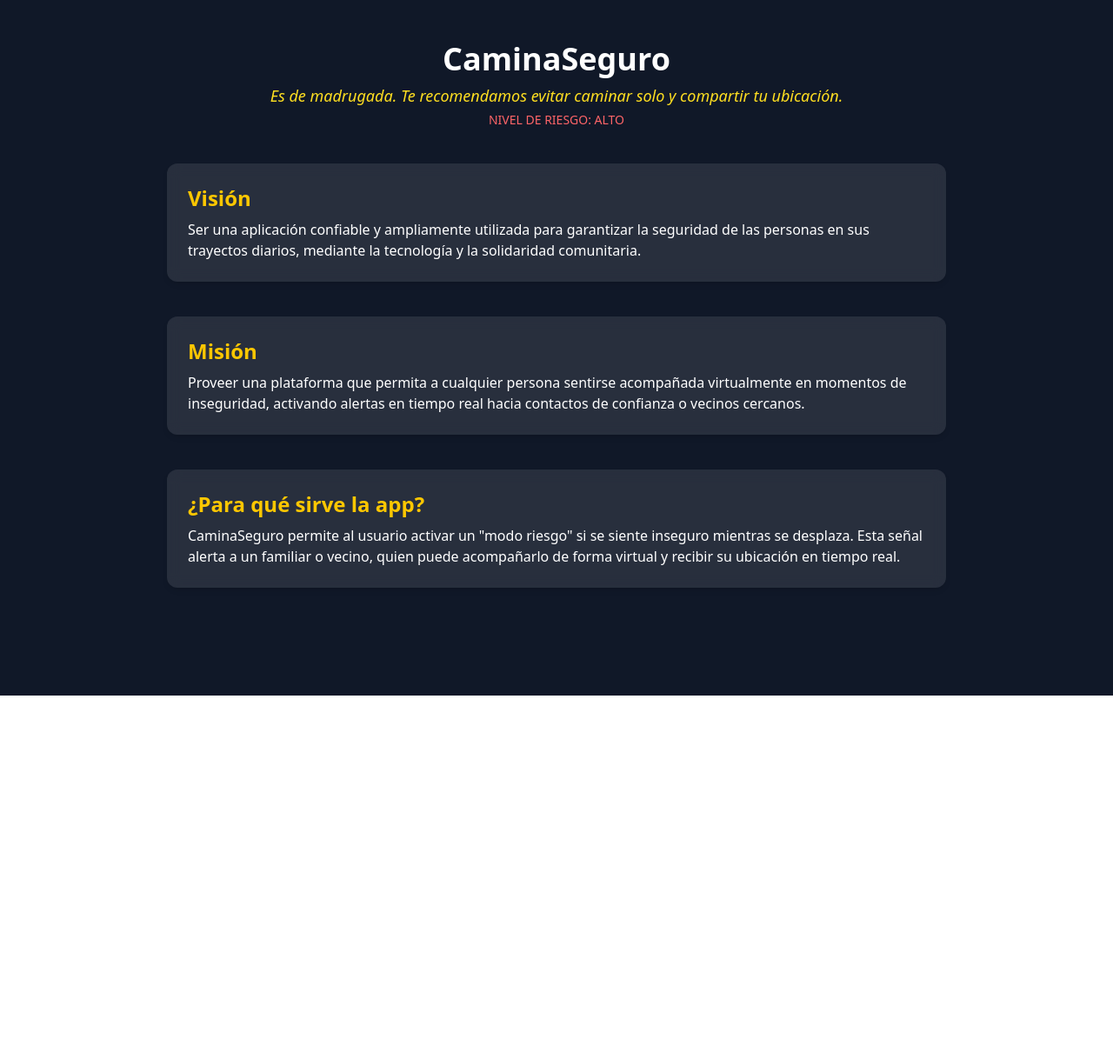
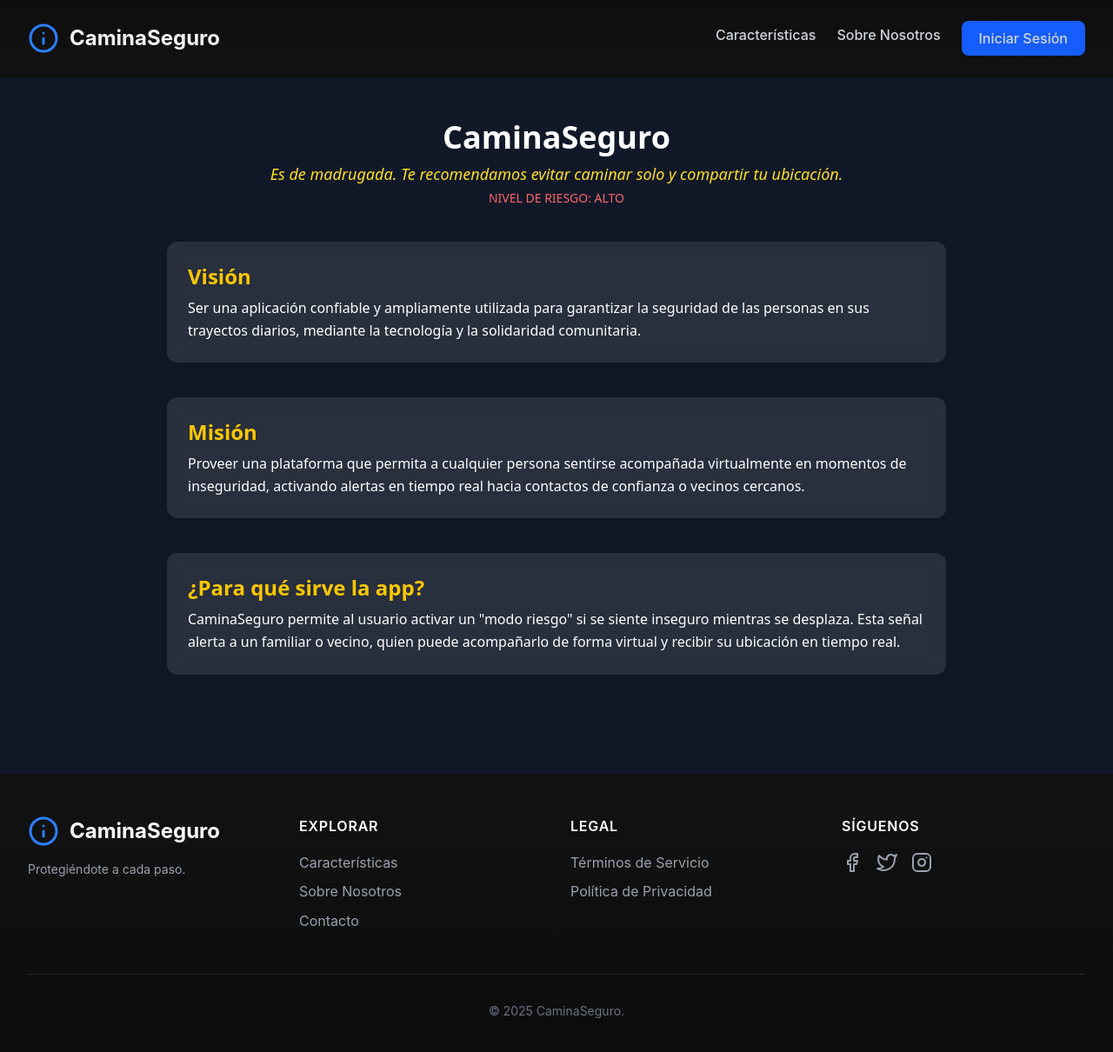
Before and after one commit to zrempz/caminaseguro, a SvelteKit app in the folder frontend/: page / in a window 1280 px wide. Shown: the top 1210 px of the page at 87% size. Before the commit the page ends 800 px from the top, so only its background shows below. Built offline with nearby package versions, Linux system fonts and the light colour scheme.

Commit message:
agregar header y footer base al layout principal

```diff
--- /dev/null
+++ b/frontend/src/lib/components/Footer.svelte
@@ -0,0 +1,46 @@
+<footer class="app-footer">
+  <div class="content-wrapper">
+    <div class="footer-grid">
+      <div class="footer-column">
+        <div class="logo-container mb-4">
+          <svg class="logo-svg" viewBox="0 0 24 24" fill="none" xmlns="http://www.w3.org/2000/svg">
+            <path d="M12 22C17.5228 22 22 17.5228 22 12C22 6.47715 17.5228 2 12 2C6.47715 2 2 6.47715 2 12C2 17.5228 6.47715 22 12 22Z" stroke="currentColor" stroke-width="2" stroke-linecap="round" stroke-linejoin="round"/>
+            <path d="M12 16V12" stroke="currentColor" stroke-width="2" stroke-linecap="round" stroke-linejoin="round"/>
+            <path d="M12 8H12.01" stroke="currentColor" stroke-width="2" stroke-linecap="round" stroke-linejoin="round"/>
+          </svg>
+          <span class="logo-text">CaminaSeguro</span>
+        </div>
+        <p class="footer-tagline">Protegiéndote a cada paso.</p>
+      </div>
+
+      <div class="footer-column">
+        <h4 class="footer-heading">Explorar</h4>
+        <ul class="footer-links">
+          <li><a href="/features">Características</a></li>
+          <li><a href="/about">Sobre Nosotros</a></li>
+          <li><a href="/contact">Contacto</a></li>
+        </ul>
+      </div>
+
+      <div class="footer-column">
+        <h4 class="footer-heading">Legal</h4>
+        <ul class="footer-links">
+          <li><a href="/terms">Términos de Servicio</a></li>
+          <li><a href="/privacy">Política de Privacidad</a></li>
+        </ul>
+      </div>
+
+      <div class="footer-column">
+        <h4 class="footer-heading">Síguenos</h4>
+        <div class="social-icons">
+          <a href="javascript:void(0)" aria-label="Facebook"><svg xmlns="http://www.w3.org/2000/svg" width="24" height="24" viewBox="0 0 24 24" fill="none" stroke="currentColor" stroke-width="2" stroke-linecap="round" stroke-linejoin="round"><path d="M18 2h-3a5 5 0 0 0-5 5v3H7v4h3v8h4v-8h3l1-4h-4V7a1 1 0 0 1 1-1h3z"></path></svg></a>
+          <a href="javascript:void(0)" aria-label="Twitter"><svg xmlns="http://www.w3.org/2000/svg" width="24" height="24" viewBox="0 0 24 24" fill="none" stroke="currentColor" stroke-width="2" stroke-linecap="round" stroke-linejoin="round"><path d="M23 3a10.9 10.9 0 0 1-3.14 1.53 4.48 4.48 0 0 0-7.86 3v1A10.66 10.66 0 0 1 3 4s-4 9 5 13a11.64 11.64 0 0 1-7 2c9 5 20 0 20-11.5a4.5 4.5 0 0 0-.08-.83A7.72 7.72 0 0 0 23 3z"></path></svg></a>
+          <a href="javascript:void(0)" aria-label="Instagram"><svg xmlns="http://www.w3.org/2000/svg" width="24" height="24" viewBox="0 0 24 24" fill="none" stroke="currentColor" stroke-width="2" stroke-linecap="round" stroke-linejoin="round"><rect x="2" y="2" width="20" height="20" rx="5" ry="5"></rect><path d="M16 11.37A4 4 0 1 1 12.63 8 4 4 0 0 1 16 11.37z"></path><line x1="17.5" y1="6.5" x2="17.51" y2="6.5"></line></svg></a>
+        </div>
+      </div>
+    </div>
+    <div class="footer-bottom">
+      <p class="footer-text">&copy; 2025 CaminaSeguro.</p>
+    </div>
+  </div>
+</footer>
--- /dev/null
+++ b/frontend/src/lib/components/Header.svelte
@@ -0,0 +1,17 @@
+<header class="app-header">
+  <div class="content-wrapper">
+    <div class="logo-container">
+      <svg class="logo-svg" viewBox="0 0 24 24" fill="none" xmlns="http://www.w3.org/2000/svg">
+        <path d="M12 22C17.5228 22 22 17.5228 22 12C22 6.47715 17.5228 2 12 2C6.47715 2 2 6.47715 2 12C2 17.5228 6.47715 22 12 22Z" stroke="currentColor" stroke-width="2" stroke-linecap="round" stroke-linejoin="round"/>
+        <path d="M12 16V12" stroke="currentColor" stroke-width="2" stroke-linecap="round" stroke-linejoin="round"/>
+        <path d="M12 8H12.01" stroke="currentColor" stroke-width="2" stroke-linecap="round" stroke-linejoin="round"/>
+      </svg>
+      <span class="logo-text">CaminaSeguro</span>
+    </div>
+    <nav class="main-nav">
+      <a href="/features">Características</a>
+      <a href="/about">Sobre Nosotros</a>
+      <a href="/login" class="button-primary">Iniciar Sesión</a>
+    </nav>
+  </div>
+</header>
--- a/frontend/src/routes/+layout.svelte
+++ b/frontend/src/routes/+layout.svelte
@@ -1,7 +1,26 @@
 <script lang="ts">
-	import '../app.css';
+  import Header from '$lib/components/Header.svelte';
+  import Footer from '$lib/components/Footer.svelte';
 
-	let { children } = $props();
+  import '../styles/global.css';
+
+  let { children } = $props();
 </script>
 
-{@render children()}
+<Header />
+
+<main>
+  {@render children()}
+</main>
+
+<Footer />
+
+<style>
+  main {
+    flex: 1;
+    display: flex;
+    flex-direction: column;
+    min-height: 100vh;
+    padding-top: 90px;
+  }
+</style>
--- a/frontend/src/routes/panel/+layout.svelte
+++ b/frontend/src/routes/panel/+layout.svelte
@@ -1,11 +1,15 @@
 <script lang="ts">
+	<!-- import Header from '$lib/components/Header.svelte'; -->
+	<!-- import Footer from '$lib/components/Footer.svelte'; -->
 	import '../../app.css';
-
-	let { children } = $props();
 </script>
 
 <div class="min-h-screen bg-gray-100 font-sans dark:bg-gray-900">
+	<Header />
+
 	<main class="flex items-center justify-center p-4 md:p-8">
-		{@render children()}
+		<slot />
 	</main>
+
+	<Footer />
 </div>
--- /dev/null
+++ b/frontend/src/styles/global.css
@@ -0,0 +1,112 @@
+@import 'tailwindcss';
+
+:root {
+  font-family: 'Inter', system-ui, Avenir, Helvetica, Arial, sans-serif;
+  line-height: 1.6;
+  font-weight: 400;
+  color-scheme: dark;
+  --primary-color: #3b82f6;
+  --primary-color-darker: #2563eb;
+  --text-light: #e5e7eb;
+  --text-dark: #111827;
+  --background-dark: #0a0a0a;
+  --border-color: rgba(255, 255, 255, 0.1);
+  font-synthesis: none;
+  text-rendering: optimizeLegibility;
+  -webkit-font-smoothing: antialiased;
+  -moz-osx-font-smoothing: grayscale;
+}
+
+.app-container {
+  @apply flex flex-col min-h-screen bg-neutral-900;
+}
+
+.content-wrapper {
+  @apply w-full max-w-7xl mx-auto px-8;
+}
+
+.app-header {
+  @apply w-full py-6 absolute top-0 left-0;
+  background: linear-gradient(to bottom, rgba(10, 10, 10, 0.5), transparent);
+}
+
+.app-header .content-wrapper {
+  @apply flex justify-between items-center;
+}
+
+.logo-container {
+  @apply flex items-center gap-3;
+}
+
+.logo-svg {
+  @apply w-9 h-9 text-blue-500;
+}
+
+.logo-text {
+  @apply text-2xl font-bold text-gray-100;
+}
+
+.main-nav {
+  @apply flex items-center gap-6;
+}
+
+.main-nav a {
+  @apply text-gray-300 font-medium transition-colors duration-300 pb-1 border-b-2 border-transparent;
+}
+
+.main-nav a:hover {
+  @apply text-white border-blue-500;
+}
+
+.button-primary {
+  @apply bg-blue-600 text-white py-2 px-5 rounded-lg font-semibold transition-all duration-300;
+}
+
+.button-primary:hover {
+  @apply bg-blue-700 -translate-y-0.5 shadow-lg shadow-blue-500/20;
+}
+
+.app-footer {
+  @apply w-full py-12;
+  background: linear-gradient(to top, rgba(10, 10, 10, 0.8), transparent);
+}
+
+.footer-grid {
+  @apply grid grid-cols-1 md:grid-cols-4 gap-8 text-center md:text-left;
+}
+
+.footer-column .logo-text {
+  @apply text-2xl font-bold text-white;
+}
+
+.footer-tagline {
+  @apply text-gray-400 mt-2 text-sm;
+}
+
+.footer-heading {
+  @apply font-semibold text-white uppercase tracking-wider mb-4;
+}
+
+.footer-links {
+  @apply space-y-2;
+}
+
+.footer-links a {
+  @apply text-gray-400 hover:text-white hover:underline transition-colors;
+}
+
+.social-icons {
+  @apply flex gap-4 justify-center md:justify-start;
+}
+
+.social-icons a {
+  @apply text-gray-400 hover:text-white transition-transform hover:-translate-y-1;
+}
+
+.footer-bottom {
+  @apply mt-12 pt-8 border-t border-gray-700/50 text-center;
+}
+
+.footer-text {
+  @apply text-gray-500 text-sm;
+}
```
